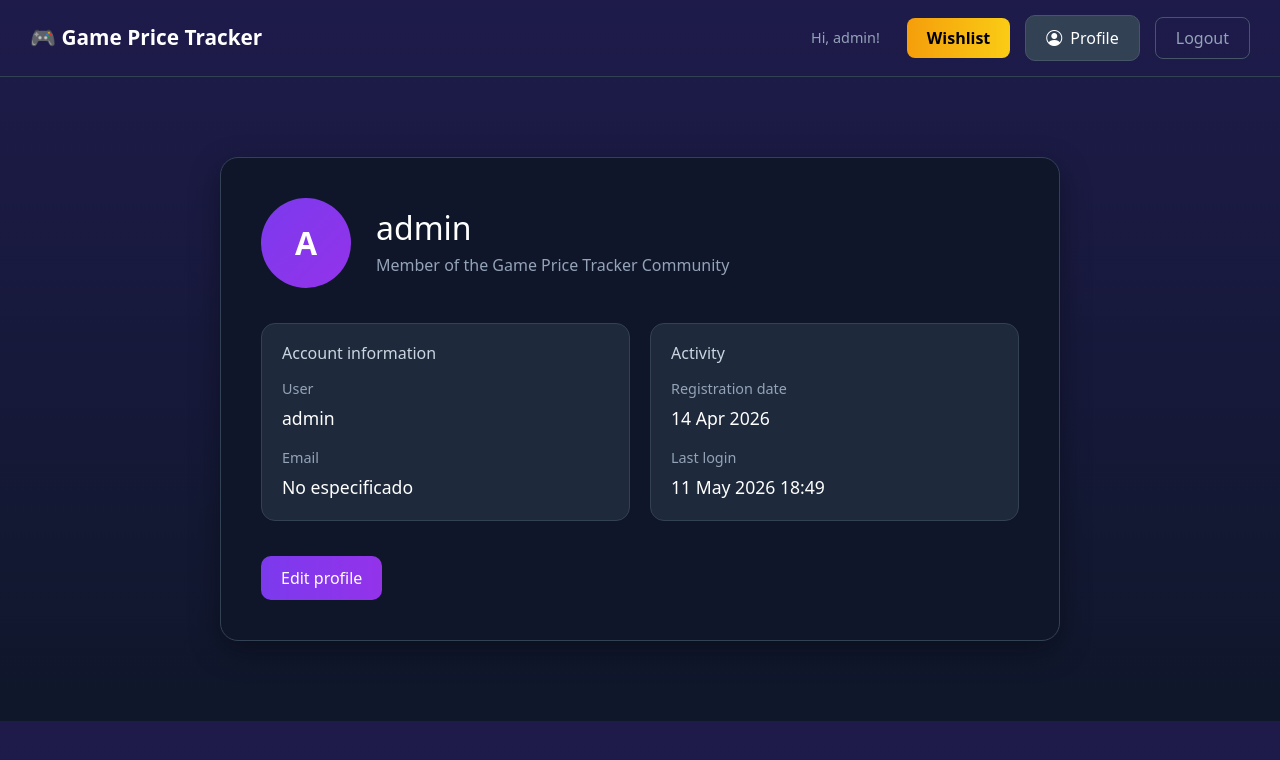
After one commit to Mqif7305/ProjecteWeb, a Django app: page /profile/ in a window 1280 px wide. The commit adds this page. Shown: the top 760 px of the page. Run offline with Django 5.2, Linux system fonts and the light colour scheme; a user stored in the database is signed in.

Commit message:
added profile page and updated header

```diff
--- a/projecte/games/views.py
+++ b/projecte/games/views.py
@@ -65,6 +65,10 @@ def wishlist_view(request):
     wishlist, created = Wishlist.objects.get_or_create(user=request.user)
     return render(request, "games/wishlist.html", {"games": wishlist.games.all()})
 
+@login_required
+def profile_view(request):
+    return render(request,"profile.html")
+
 class SignUpView(CreateView):
     form_class = CustomUserCreationForm            # the form to show (username + password + confirm)
     template_name = 'registration/signup.html'     # the HTML template to render
--- a/projecte/templates/base.html
+++ b/projecte/templates/base.html
@@ -5,6 +5,7 @@
     <title>{% block title %}Game Price Tracker{% endblock %}</title>
 
     <link href="https://cdn.jsdelivr.net/npm/bootstrap@5.3.0/dist/css/bootstrap.min.css" rel="stylesheet">
+    <link rel="stylesheet" href="https://cdn.jsdelivr.net/npm/bootstrap-icons@1.11.3/font/bootstrap-icons.min.css">
 
     <style>
         body {
@@ -15,8 +16,26 @@
         .navbar-custom {
             padding: 15px 30px;
             display: flex;
-            justify-content: flex-end;
+            justify-content: space-between;
             align-items: center;
+            border-bottom: 1px solid #334155;
+        }
+
+        .navbar-logo {
+            font-size: 1.3rem;
+            font-weight: bold;
+            color: white;
+            text-decoration: none;
+        }
+
+        .navbar-logo:hover {
+            color: #c4b5fd;
+        }
+
+        .navbar-right {
+            display: flex;
+            align-items: center;
+            gap: 15px;
         }
 
         .btn-login {
@@ -40,6 +59,24 @@
             color: #94a3b8;
             margin-right: 12px;
             font-size: 0.9rem;
+        }
+
+        .btn-profile {
+            background: #334155;
+            border: 1px solid #475569;
+            color: white;
+            padding: 8px 20px;
+            border-radius: 8px;
+            text-decoration: none;
+
+            display: flex;
+            align-items: center;
+            gap: 8px;
+        }
+
+        .btn-profile:hover {
+            background: #475569;
+            color: white;
         }
 
         .btn-wishlist {
@@ -66,16 +103,43 @@
 
 <!-- NAVBAR GLOBAL -->
 <div class="navbar-custom">
+
+    <a href="{% url 'home' %}" class="navbar-logo">
+        🎮 Game Price Tracker
+    </a>
+
+    <div class="navbar-right">
+
         {% if user.is_authenticated %}
-        <a href="{% url 'wishlist' %}" class="btn-wishlist me-3">Wishlist</a>
-        <span class="user-greeting">Hola, {{ user.username }}</span>
+
+            <span class="user-greeting">
+                Hi, {{ user.username }}!
+            </span>
+
+            <a href="{% url 'wishlist' %}" class="btn-wishlist">Wishlist</a>
+
+            <a href="{% url 'profile' %}" class="btn-profile">
+                <i class="bi bi-person-circle"></i>
+                Profile
+            </a>
+
             <form method="post" action="{% url 'logout' %}" style="display:inline;">
                 {% csrf_token %}
-            <button type="submit" class="btn-logout">Cerrar sesión</button>
+                <button type="submit" class="btn-logout">
+                    Logout
+                </button>
             </form>
+
         {% else %}
-        <a href="{% url 'login' %}" class="btn-login">Login / Register</a>
+
+            <a href="{% url 'login' %}" class="btn-login">
+                Login / Register
+            </a>
+
         {% endif %}
+
+    </div>
+
 </div>
 
 {% block content %}{% endblock %}
--- /dev/null
+++ b/projecte/templates/profile.html
@@ -0,0 +1,205 @@
+{% extends 'base.html' %}
+
+{% block title %}My Profile{% endblock %}
+
+{% block extra_css %}
+<style>
+
+    .profile-container {
+        max-width: 900px;
+        margin: 50px auto;
+        padding: 30px;
+    }
+
+    .profile-card {
+        background: rgba(15, 23, 42, 0.95);
+        border: 1px solid #334155;
+        border-radius: 18px;
+        padding: 40px;
+        box-shadow: 0 10px 30px rgba(0,0,0,0.35);
+    }
+
+    .profile-header {
+        display: flex;
+        align-items: center;
+        gap: 25px;
+        margin-bottom: 35px;
+    }
+
+    .profile-avatar {
+        width: 90px;
+        height: 90px;
+        border-radius: 50%;
+        background: linear-gradient(135deg, #7c3aed, #9333ea);
+        display: flex;
+        align-items: center;
+        justify-content: center;
+        font-size: 2rem;
+        font-weight: bold;
+        color: white;
+    }
+
+    .profile-info h1 {
+        margin: 0;
+        font-size: 2rem;
+    }
+
+    .profile-info p {
+        margin: 5px 0 0;
+        color: #94a3b8;
+    }
+
+    .profile-grid {
+        display: grid;
+        grid-template-columns: 1fr 1fr;
+        gap: 20px;
+        margin-top: 30px;
+    }
+
+    .profile-box {
+        background: #1e293b;
+        border: 1px solid #334155;
+        border-radius: 14px;
+        padding: 20px;
+    }
+
+    .profile-box h3 {
+        font-size: 1rem;
+        margin-bottom: 15px;
+        color: #cbd5e1;
+    }
+
+    .profile-label {
+        color: #94a3b8;
+        font-size: 0.9rem;
+        margin-bottom: 5px;
+    }
+
+    .profile-value {
+        font-size: 1.1rem;
+        font-weight: 500;
+    }
+
+    .profile-actions {
+        margin-top: 35px;
+        display: flex;
+        gap: 15px;
+    }
+
+    .btn-profile {
+        padding: 10px 20px;
+        border-radius: 10px;
+        text-decoration: none;
+        font-weight: 500;
+        transition: 0.2s;
+    }
+
+    .btn-edit {
+        background: linear-gradient(90deg, #7c3aed, #9333ea);
+        color: white;
+        border: none;
+    }
+
+    .btn-edit:hover {
+        opacity: 0.9;
+    }
+
+    .btn-secondary {
+        background: transparent;
+        border: 1px solid #475569;
+        color: #cbd5e1;
+    }
+
+    .btn-secondary:hover {
+        background: #334155;
+    }
+
+    @media (max-width: 768px) {
+
+        .profile-header {
+            flex-direction: column;
+            text-align: center;
+        }
+
+        .profile-grid {
+            grid-template-columns: 1fr;
+        }
+
+        .profile-actions {
+            flex-direction: column;
+        }
+    }
+
+</style>
+{% endblock %}
+
+{% block content %}
+
+<div class="profile-container">
+
+    <div class="profile-card">
+
+        <div class="profile-header">
+
+            <div class="profile-avatar">
+                {{ user.username|first|upper }}
+            </div>
+
+            <div class="profile-info">
+                <h1>{{ user.username }}</h1>
+                <p>Member of the Game Price Tracker Community</p>
+            </div>
+
+        </div>
+
+        <div class="profile-grid">
+
+            <div class="profile-box">
+                <h3>Account information</h3>
+
+                <div class="mb-3">
+                    <div class="profile-label">User</div>
+                    <div class="profile-value">{{ user.username }}</div>
+                </div>
+
+                <div>
+                    <div class="profile-label">Email</div>
+                    <div class="profile-value">
+                        {{ user.email|default:"No especificado" }}
+                    </div>
+                </div>
+            </div>
+
+            <div class="profile-box">
+                <h3>Activity</h3>
+
+                <div class="mb-3">
+                    <div class="profile-label">Registration date</div>
+                    <div class="profile-value">
+                        {{ user.date_joined|date:"d M Y" }}
+                    </div>
+                </div>
+
+                <div>
+                    <div class="profile-label">Last login</div>
+                    <div class="profile-value">
+                        {{ user.last_login|date:"d M Y H:i" }}
+                    </div>
+                </div>
+            </div>
+
+        </div>
+
+        <div class="profile-actions">
+
+            <a href="#" class="btn-profile btn-edit">
+                Edit profile
+            </a>
+
+        </div>
+
+    </div>
+
+</div>
+
+{% endblock %}
--- a/projecte/urls.py
+++ b/projecte/urls.py
@@ -30,4 +30,5 @@ urlpatterns = [
     path('search/', game_views.search_juegos, name='search_juegos'),
     path('wishlist/toggle/<int:id>/', views.toggle_wishlist, name='toggle_wishlist'),
     path('wishlist/', views.wishlist_view, name='wishlist'),
+    path('profile/', views.profile_view, name='profile'),
 ]
```
Lines whose indentation alone changed are shown as unchanged.
